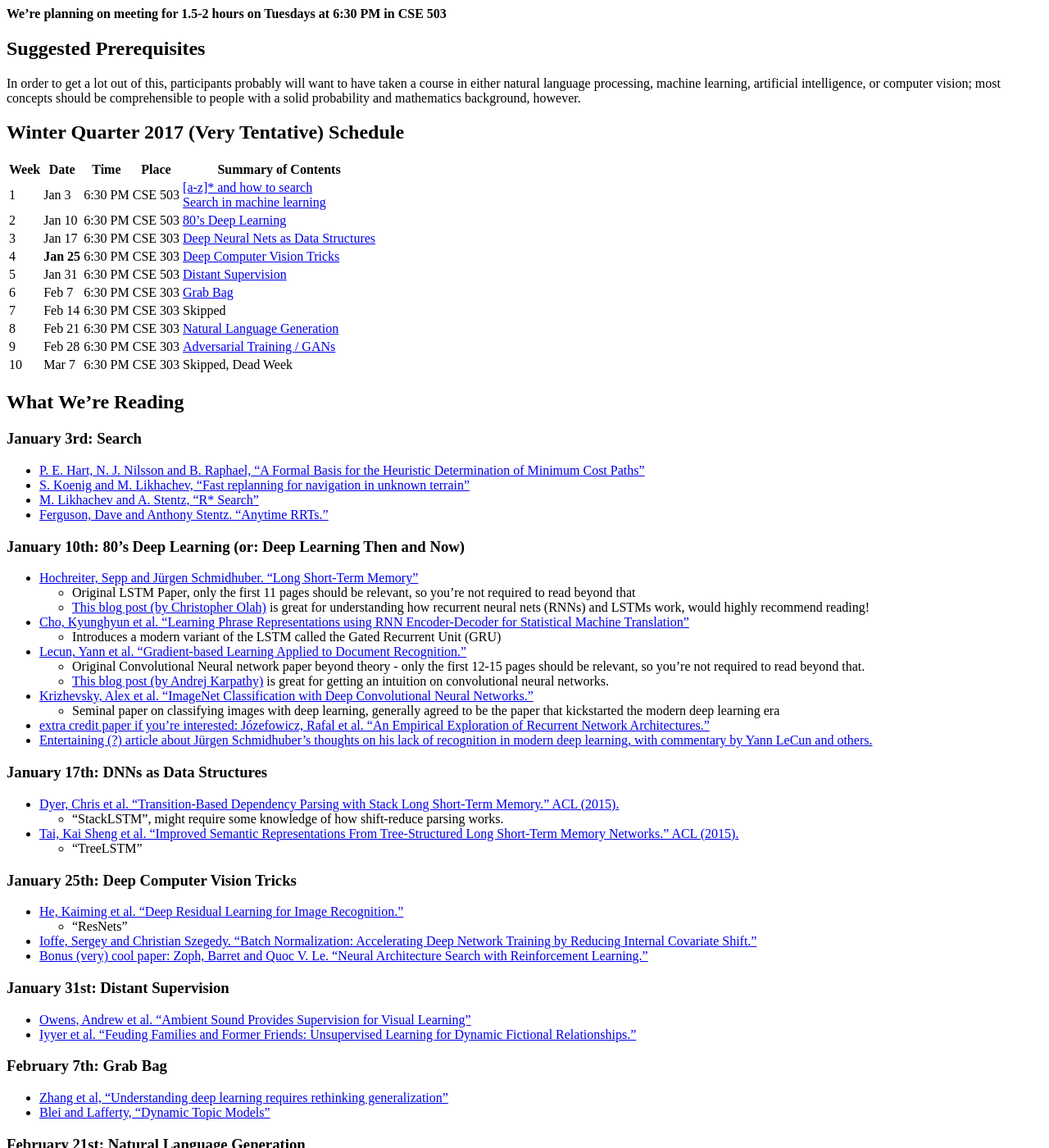
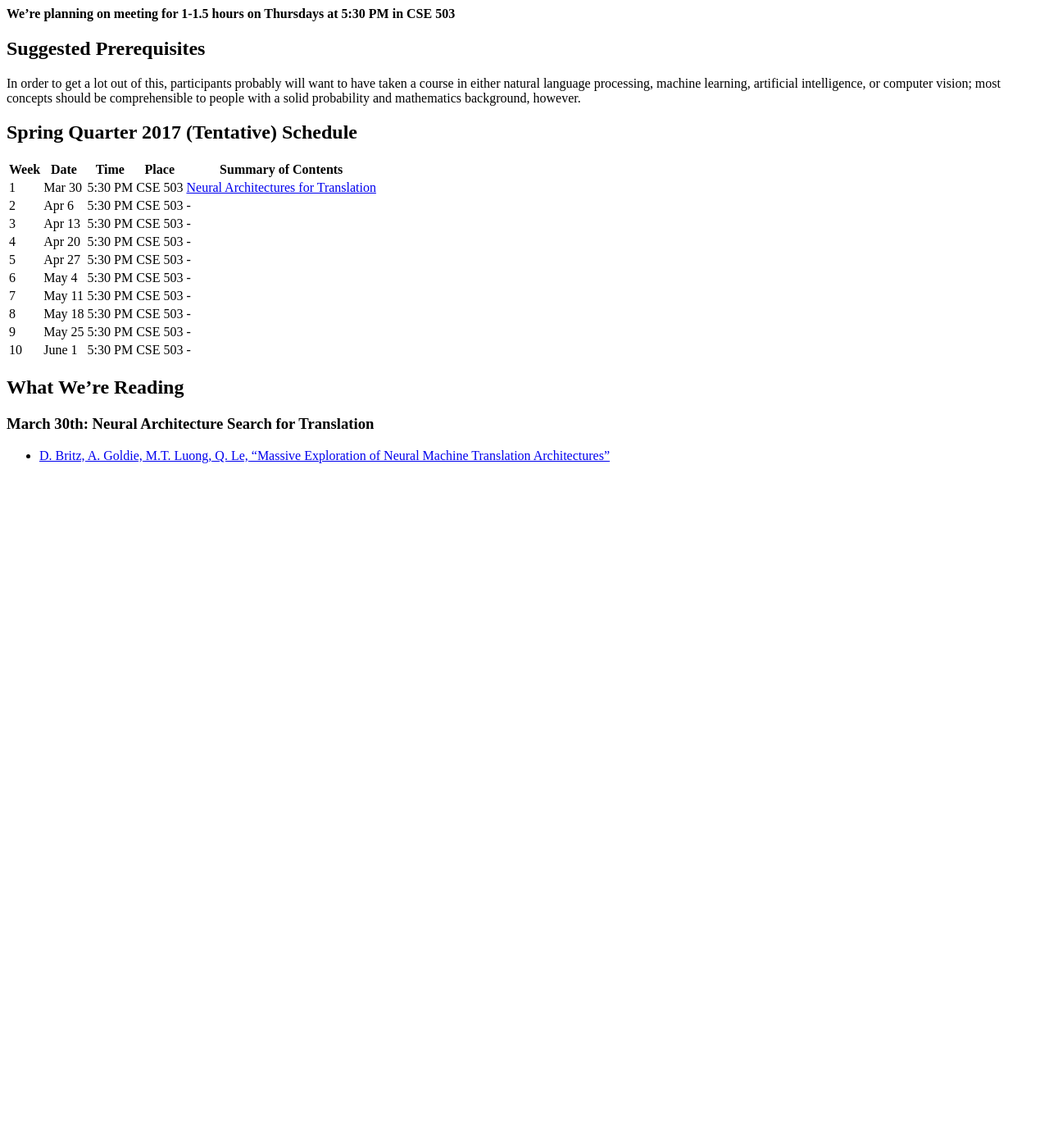
Before and after one commit to MachinesWhoLearn/machineswholearn.github.io, a Jekyll site: the page built from mwl_reading_group.md, in a window 1280 px wide and 1400 px high, scrolled down 256 px. Shown: the whole window at 82% size. Built offline with Jekyll 4.4.1, drawn with Linux system fonts in a browser that asks for light colours; after the commit the page ends 900 px from its top, so only the background shows below that; some of the changed text lies outside the part shown.

Commit message:
Update reading group schedule for spring 2017

```diff
--- a/mwl_reading_group.md
+++ b/mwl_reading_group.md
@@ -9,7 +9,7 @@ there will be one or two people assigned to lead a "discussion" about the
 readings, and we will talk about things that we found interesting or did not
 quite understand in the papers.
 
-**We're planning on meeting for 1.5-2 hours on Tuesdays at 6:30 PM in CSE 503**
+**We're planning on meeting for 1-1.5 hours on Thursdays at 5:30 PM in CSE 503**
 
 ## Suggested Prerequisites
 
@@ -18,83 +18,22 @@ a course in either natural language processing, machine learning, artificial
 intelligence, or computer vision; most concepts should be comprehensible to
 people with a solid probability and mathematics background, however.
 
-## Winter Quarter 2017 (Very Tentative) Schedule
+## Spring Quarter 2017 (Tentative) Schedule
 
 | Week | Date | Time | Place | Summary of Contents |
-|------|------|------|-------|-----------------------------------------------------|
-| 1 | Jan 3 | 6:30 PM | CSE 503 | [[a-z]* and how to search<br>Search in machine learning](#january-3rd-search) |
-| 2 | Jan 10 | 6:30 PM | CSE 503 | [80's Deep Learning](#january-10th-80s-deep-learning-or-deep-learning-then-and-now) |
-| 3 | Jan 17 | 6:30 PM | CSE 303 | [Deep Neural Nets as Data Structures](#january-17th-dnns-as-data-structures) |
-| 4 | **Jan 25** | 6:30 PM | CSE 303 | [Deep Computer Vision Tricks](#january-25th-deep-computer-vision-tricks) |
-| 5 | Jan 31 | 6:30 PM | CSE 503 | [Distant Supervision](#january-31st-distant-supervision) |
-| 6 | Feb 7 | 6:30 PM | CSE 303 | [Grab Bag](#february-7th-grab-bag) |
-| 7 | Feb 14 | 6:30 PM | CSE 303 | Skipped |
-| 8 | Feb 21 | 6:30 PM | CSE 303 | [Natural Language Generation](#february-21st-natural-language-generation) |
-| 9 | Feb 28 | 6:30 PM | CSE 303 | [Adversarial Training / GANs](#february-28th-adversarial-training-gans) |
-| 10 | Mar 7 | 6:30 PM | CSE 303 | Skipped, Dead Week |
+|------|------|------|-------|---------------------|
+| 1 | Mar 30 | 5:30 PM | CSE 503 | [Neural Architectures for Translation](#march_30th_neural_architecture_search_for_translation) |
+| 2 | Apr 6 | 5:30 PM | CSE 503 | - |
+| 3 | Apr 13 | 5:30 PM | CSE 503 | - |
+| 4 | Apr 20 | 5:30 PM | CSE 503 | - |
+| 5 | Apr 27 | 5:30 PM | CSE 503 | - |
+| 6 | May 4 | 5:30 PM | CSE 503 | - |
+| 7 | May 11 | 5:30 PM | CSE 503 | - |
+| 8 | May 18 | 5:30 PM | CSE 503 | - |
+| 9 | May 25 | 5:30 PM | CSE 503 | - |
+| 10 | June 1 | 5:30 PM | CSE 503 | - |
 
 ## What We're Reading
 
-### January 3rd: Search
-  - [P. E. Hart, N. J. Nilsson and B. Raphael, "A Formal Basis for the Heuristic Determination of Minimum Cost Paths"](http://ai.stanford.edu/~nilsson/OnlinePubs-Nils/PublishedPapers/astar.pdf)
-  - [S. Koenig and M. Likhachev, "Fast replanning for navigation in unknown terrain"](https://pdfs.semanticscholar.org/e782/3d7c5fdf7145e241fc70b13958815231eee8.pdf)
-  - [M. Likhachev and A. Stentz, "R* Search"](https://pdfs.semanticscholar.org/8807/f78517dbe60acb44434bfd901ce14b24b01b.pdf)
-  - [Ferguson, Dave and Anthony Stentz. "Anytime RRTs."](https://pdfs.semanticscholar.org/0978/cf6a89df6b6146c93550621d39f95c838175.pdf)
-
-### January 10th: 80's Deep Learning (or: Deep Learning Then and Now)
-  - [Hochreiter, Sepp and Jürgen Schmidhuber. "Long Short-Term Memory"](https://pdfs.semanticscholar.org/744d/cb85b8a36a7cf6b382ba100965de717ebe91.pdf)
-    - Original LSTM Paper, only the first 11 pages should be relevant, so you're
-      not required to read beyond that
-    - [This blog post (by Christopher Olah)](http://colah.github.io/posts/2015-08-Understanding-LSTMs/)
-      is great for understanding how recurrent neural nets (RNNs) and LSTMs
-      work, would highly recommend reading!
-  - [Cho, Kyunghyun et al. "Learning Phrase Representations using RNN Encoder-Decoder for Statistical Machine Translation"](https://pdfs.semanticscholar.org/e2ce/a79e832e0fe999efba16fd621f84cd322371.pdf)
-    - Introduces a modern variant of the LSTM called the Gated Recurrent Unit
-      (GRU)
-  - [Lecun, Yann et al. "Gradient-based Learning Applied to Document Recognition."](https://pdfs.semanticscholar.org/d1cf/aea6c9b1d42aa823137bb33cea3d01c6536e.pdf)
-    - Original Convolutional Neural network paper beyond theory - only the first
-      12-15 pages should be relevant, so you're not required to read beyond
-      that.
-    - [This blog post (by Andrej Karpathy)](http://karpathy.github.io/2015/10/25/selfie/)
-      is great for getting an intuition on convolutional neural networks.
-  - [Krizhevsky, Alex et al. "ImageNet Classification with Deep Convolutional Neural Networks."](https://pdfs.semanticscholar.org/2315/fc6c2c0c4abd2443e26a26e7bb86df8e24cc.pdf)
-    - Seminal paper on classifying images with deep learning, generally agreed
-      to be the paper that kickstarted the modern deep learning era
-  - [extra credit paper if you're interested: Józefowicz, Rafal et al. "An Empirical Exploration of Recurrent Network Architectures."](https://pdfs.semanticscholar.org/324f/c9c732116fa81624faad07524039f193cede.pdf)
-  - [Entertaining (?) article about Jürgen Schmidhuber's thoughts on his lack of recognition in modern deep learning, with commentary by Yann LeCun and others.](http://www.nytimes.com/2016/11/27/technology/artificial-intelligence-pioneer-jurgen-schmidhuber-overlooked.html)
-
-### January 17th: DNNs as Data Structures
-  - [Dyer, Chris et al. “Transition-Based Dependency Parsing with Stack Long Short-Term Memory.” ACL (2015).](https://pdfs.semanticscholar.org/aa8d/3cb91d00aa7e981d9686e07c99505aba4fd8.pdf)
-    - "StackLSTM", might require some knowledge of how shift-reduce parsing works.
-  - [Tai, Kai Sheng et al. “Improved Semantic Representations From Tree-Structured Long Short-Term Memory Networks.” ACL (2015).](https://pdfs.semanticscholar.org/b251/b79996e475d22dd7081387c435e67e087043.pdf)
-    - "TreeLSTM"
-
-### January 25th: Deep Computer Vision Tricks
-  - [He, Kaiming et al. "Deep Residual Learning for Image Recognition."](https://pdfs.semanticscholar.org/c30d/63fe81f4ef461277ed69c4f1ac61d1d8c817.pdf)
-    - "ResNets"
-  - [Ioffe, Sergey and Christian Szegedy. "Batch Normalization: Accelerating Deep Network Training by Reducing Internal Covariate Shift."](https://pdfs.semanticscholar.org/298e/77753a499c28a2220dc5924f55f8a6468be5.pdf)
-  - [Bonus (very) cool paper: Zoph, Barret and Quoc V. Le. "Neural Architecture Search with Reinforcement Learning."](https://www.semanticscholar.org/paper/Neural-Architecture-Search-with-Reinforcement-Zoph-Le/cc75a5324180677866c19d0429ae3f8f5a568ed6)
-
-### January 31st: Distant Supervision
-  - [Owens, Andrew et al. "Ambient Sound Provides Supervision for Visual Learning"](https://arxiv.org/pdf/1608.07017v2.pdf)
-  - [Iyyer et al. "Feuding Families and Former Friends: Unsupervised Learning for Dynamic Fictional Relationships."](https://cs.umd.edu/~miyyer/pubs/2016_naacl_relationships.pdf)
-
-### February 7th: Grab Bag
-  - [Zhang et al, "Understanding deep learning requires rethinking generalization"](https://arxiv.org/pdf/1611.03530v1.pdf)
-  - [Blei and Lafferty, "Dynamic Topic Models"](http://repository.cmu.edu/cgi/viewcontent.cgi?article=2036&context=compsci)
-
-### February 21st: Natural Language Generation
-  - [Kiddon, Chloé et al. "Mise en Place: Unsupervised Interpretation of Instructional Recipes."](https://pdfs.semanticscholar.org/9b50/f93252d9e16f83e0accd91b7157bb7f59210.pdf)
-  - [Fang, Hao et al. "From Captions to Visual Concepts and Back."](https://pdfs.semanticscholar.org/15f1/02c3c9f4d4fe6ba105e221df48c6e8902b3b.pdf)
-
-### February 28th: Adversarial Training / GANs
-  - [Yang, Zhilin et al. "Semi-Supervised QA with Generative Domain-Adaptive Nets."](https://www.semanticscholar.org/paper/Semi-Supervised-QA-with-Generative-Domain-Adaptive-Yang-Hu/4b43edc2eddf1928c8661d9c437b13dfc7fdfdbb)
-  - [Arjovsky, Martín et al. "Wasserstein GAN."](https://www.semanticscholar.org/paper/Wasserstein-GAN-Arjovsky-Chintala/51616663767d2a28fa02c439d0c9dc9e51ec6acf)
-
-## Resources
-
-Resources to come soon!
-
-## Notes
-
-Notes to come soon!
+### March 30th: Neural Architecture Search for Translation
+  - [D. Britz, A. Goldie, M.T. Luong, Q. Le, "Massive Exploration of Neural Machine Translation Architectures"](https://arxiv.org/abs/1703.03906)
```
